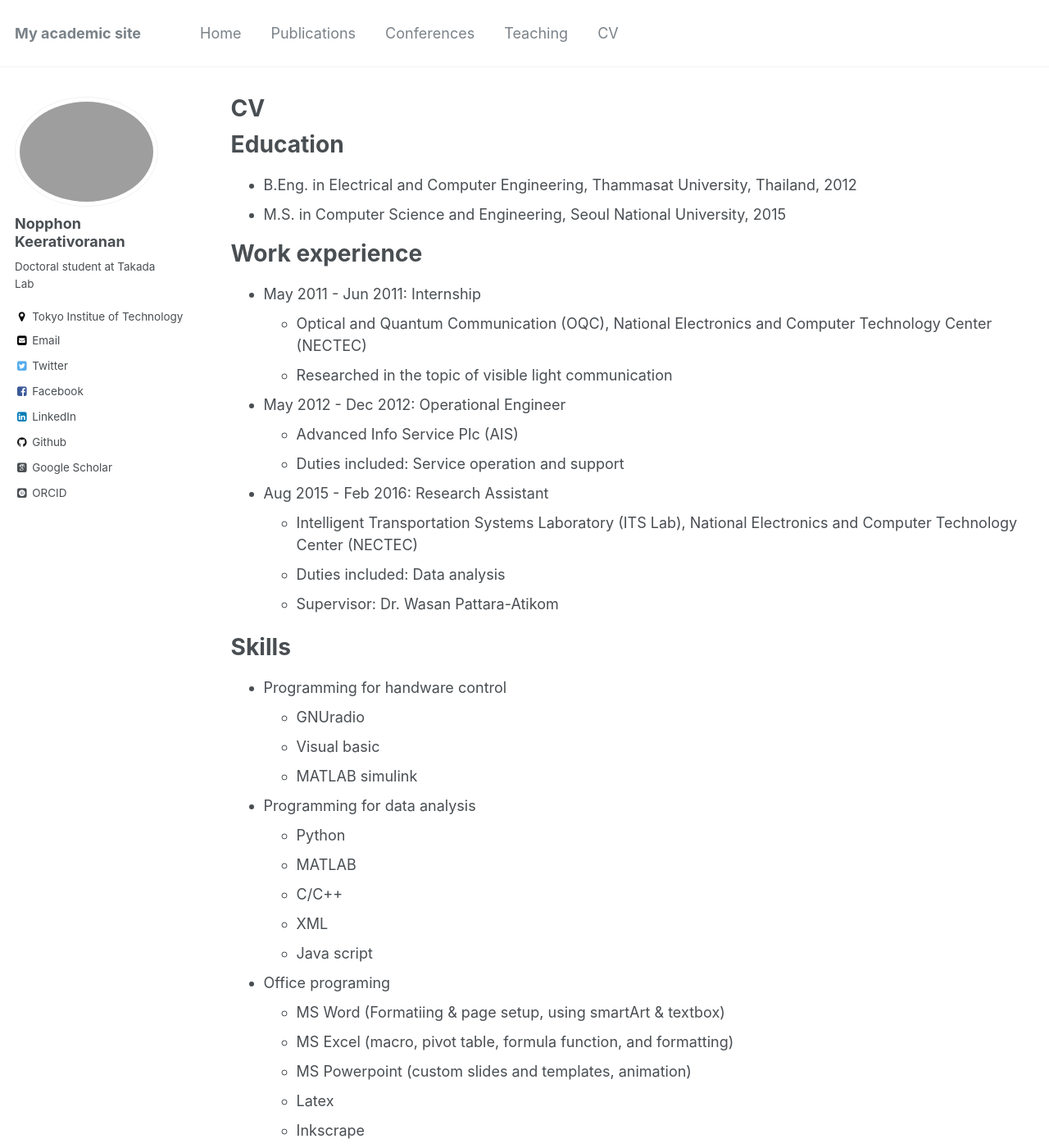
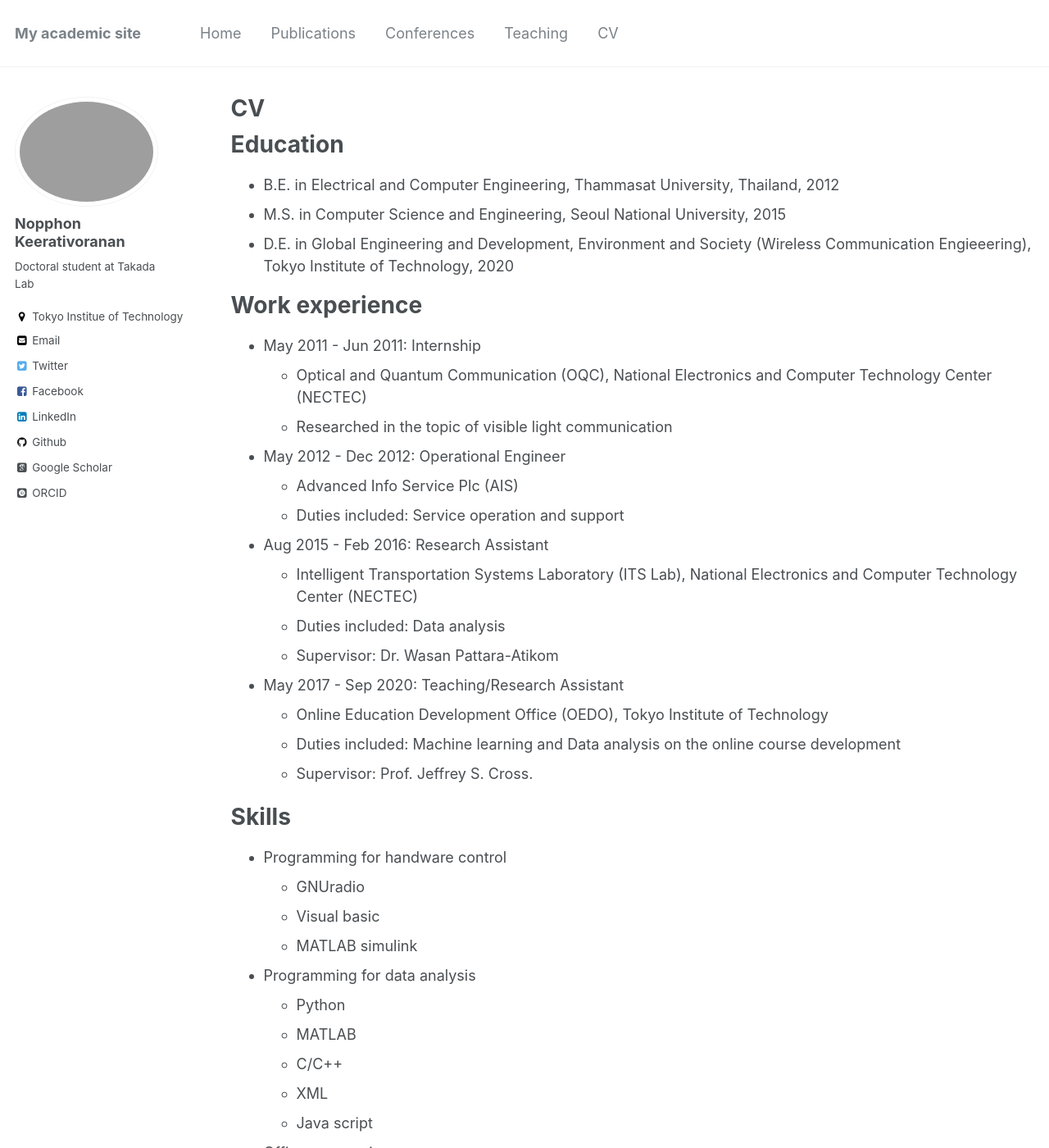
Before and after one commit to KeNopphon/KeNopphon.github.io, a Jekyll site: the page built from _pages/cv.md, in a window 1280 px wide and 1400 px high. Shown: the whole window at 82% size. Built offline with Jekyll 4.4.1, drawn with Linux system fonts in a browser that asks for light colours; some web fonts are replaced.

Commit message:
Update cv.md

```diff
--- a/_pages/cv.md
+++ b/_pages/cv.md
@@ -11,9 +11,9 @@ redirect_from:
 
 Education
 ======
-* B.Eng. in Electrical and Computer Engineering, Thammasat University, Thailand, 2012
+* B.E. in Electrical and Computer Engineering, Thammasat University, Thailand, 2012
 * M.S. in Computer Science and Engineering, Seoul National University, 2015
-<!-- * Ph.D in Version Control Theory, GitHub University, 2018 (expected) -->
+* D.E. in Global Engineering and Development, Environment and Society (Wireless Communication Engieeering), Tokyo Institute of Technology, 2020
 
 Work experience
 ======
@@ -29,6 +29,11 @@ Work experience
   * Intelligent Transportation Systems Laboratory [(ITS Lab)](https://wapst7.wixsite.com/traffy), National Electronics and Computer Technology Center (NECTEC)
   * Duties included: Data analysis
   * Supervisor: Dr. Wasan Pattara-Atikom
+
+* May 2017 - Sep 2020: Teaching/Research Assistant
+  * Online Education Development Office [(OEDO)](https://www.oedo.citl.titech.ac.jp/index-en), Tokyo Institute of Technology
+  * Duties included: Machine learning and Data analysis on the online course development
+  * Supervisor: Prof. Jeffrey S. Cross.
 
 
  <!--  * Supervisor: Professor Hub -->
```
